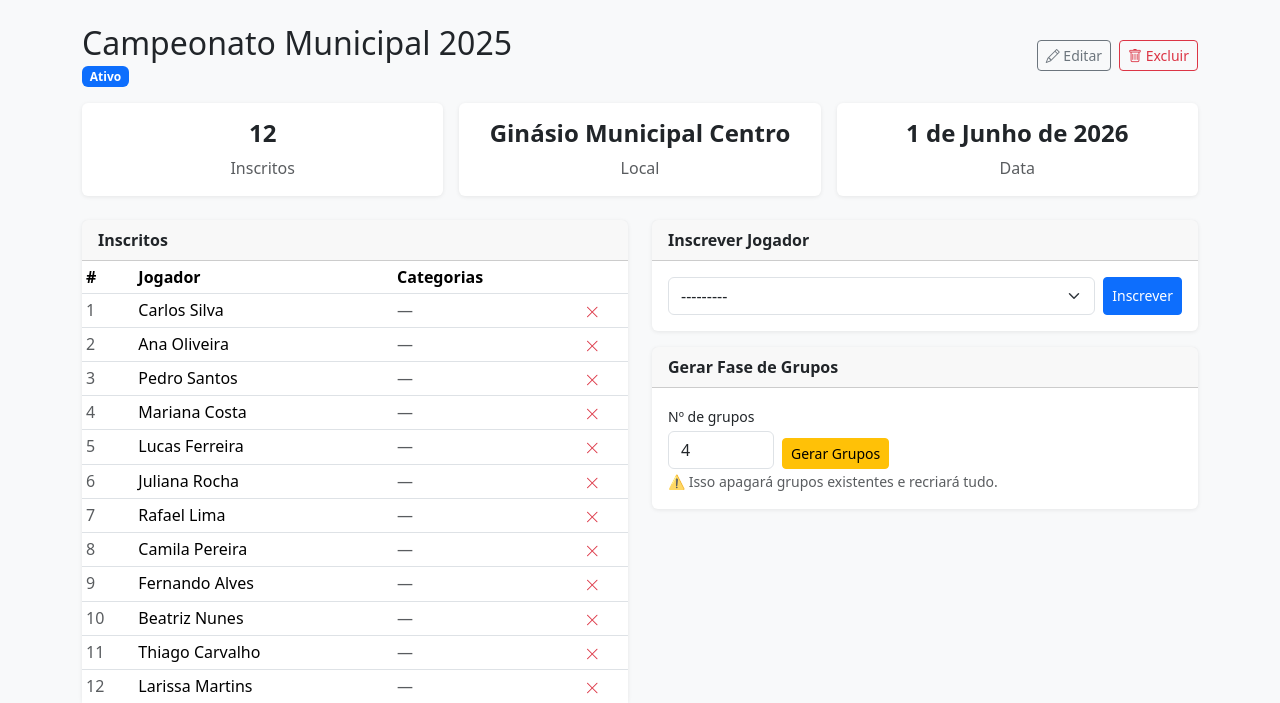
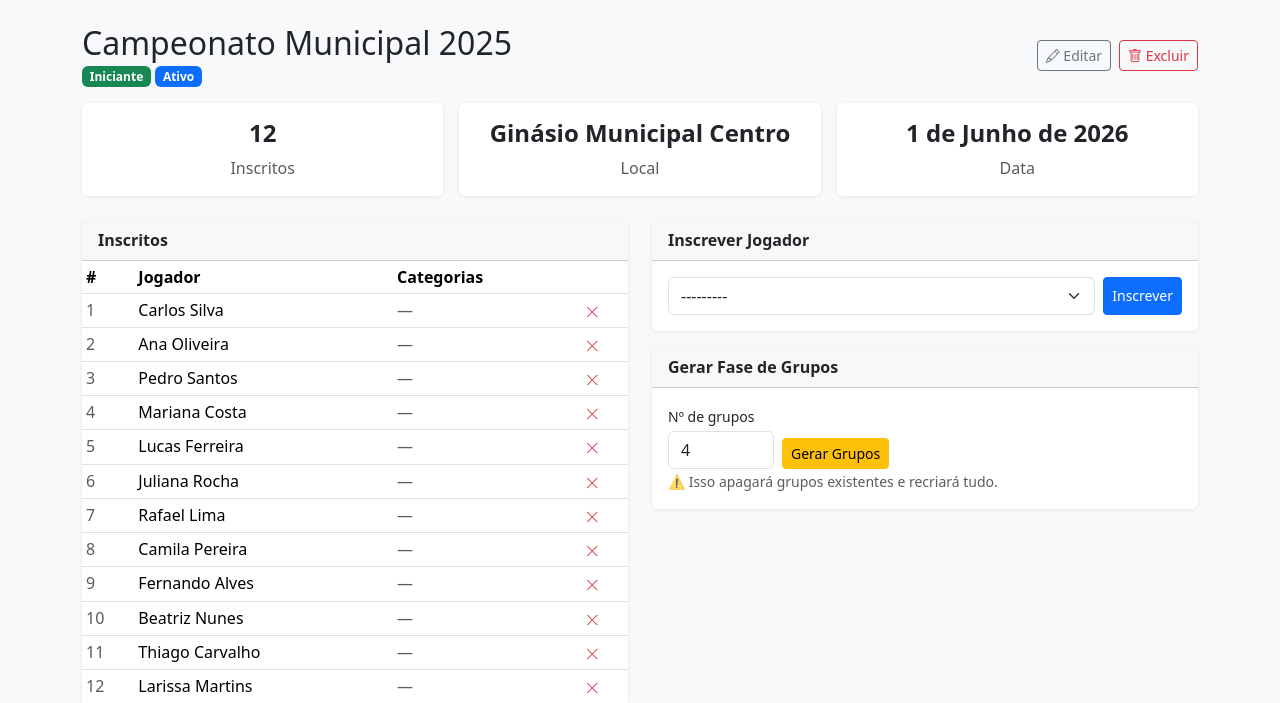
Before and after one commit to marcoantonio567/organizador-campeonatos-tt, a Django app: page /campeonatos/1/ in a window 1280 px wide. Shown: the part 56-759 px from the top of the page. Run offline with Django 5.2, Linux system fonts and the light colour scheme; data comes from the database, SQL or seed files in the repository; data that the repository does not hold is empty.

Commit message:
Adiciona campo 'categoria' ao modelo Championship e atualiza formulários e templates para exibir a categoria dos campeonatos

```diff
--- a/championships/forms.py
+++ b/championships/forms.py
@@ -1,16 +1,17 @@
 from django import forms
 from .models import Championship, Enrollment
-from players.models import Player
+from players.models import Player, PlayerCategoryRanking
 
 
 class ChampionshipForm(forms.ModelForm):
     class Meta:
         model = Championship
-        fields = ['name', 'data_inicio', 'local']
+        fields = ['name', 'categoria', 'data_inicio', 'local']
         widgets = {
-            'name': forms.TextInput(attrs={'class': 'form-control'}),
+            'name':        forms.TextInput(attrs={'class': 'form-control'}),
+            'categoria':   forms.Select(attrs={'class': 'form-select'}),
             'data_inicio': forms.DateInput(attrs={'class': 'form-control', 'type': 'date'}),
-            'local': forms.TextInput(attrs={'class': 'form-control'}),
+            'local':       forms.TextInput(attrs={'class': 'form-control'}),
         }
 
 
@@ -26,7 +27,18 @@ class EnrollPlayerForm(forms.Form):
         enrolled_ids = Enrollment.objects.filter(
             championship=championship
         ).values_list('player_id', flat=True)
-        self.fields['player'].queryset = Player.objects.exclude(id__in=enrolled_ids)
+
+        # Apenas jogadores com ranking na categoria do campeonato
+        eligible_ids = PlayerCategoryRanking.objects.filter(
+            categoria=championship.categoria
+        ).values_list('player_id', flat=True)
+
+        self.fields['player'].queryset = (
+            Player.objects
+            .filter(id__in=eligible_ids)
+            .exclude(id__in=enrolled_ids)
+            .order_by('name')
+        )
 
 
 class GenerateGroupsForm(forms.Form):
--- a/championships/models.py
+++ b/championships/models.py
@@ -1,9 +1,10 @@
 from django.db import models
-from players.models import Player
+from players.models import Player, CATEGORY_CHOICES
 
 
 class Championship(models.Model):
     name = models.CharField('Nome', max_length=200)
+    categoria = models.CharField('Categoria', max_length=20, choices=CATEGORY_CHOICES, default='iniciante')
     data_inicio = models.DateField('Data')
     local = models.CharField('Local', max_length=200)
     finalizado = models.BooleanField('Finalizado', default=False)
--- a/templates/championships/detail.html
+++ b/templates/championships/detail.html
@@ -5,11 +5,20 @@
 <div class="d-flex justify-content-between align-items-center mb-3">
   <div>
     <h2 class="mb-0">{{ championship.name }}</h2>
-    {% if championship.is_finished %}
-      <span class="badge bg-success mt-1">Finalizado</span>
-    {% else %}
-      <span class="badge bg-primary mt-1">Ativo</span>
-    {% endif %}
+    <div class="mt-1 d-flex gap-1 flex-wrap">
+      {% if championship.categoria == 'iniciante' %}
+        <span class="badge text-bg-success">{{ championship.get_categoria_display }}</span>
+      {% elif championship.categoria == 'intermediario' %}
+        <span class="badge text-bg-warning">{{ championship.get_categoria_display }}</span>
+      {% else %}
+        <span class="badge text-bg-danger">{{ championship.get_categoria_display }}</span>
+      {% endif %}
+      {% if championship.is_finished %}
+        <span class="badge bg-secondary">Finalizado</span>
+      {% else %}
+        <span class="badge bg-primary">Ativo</span>
+      {% endif %}
+    </div>
   </div>
   <div class="d-flex gap-2">
     <a href="{% url 'championships:update' championship.pk %}" class="btn btn-outline-secondary btn-sm">
```
Also changed, not shown: templates/championships/_card.html (+14 -5 lines), championships/migrations/0004_championship_categoria.py (added).
